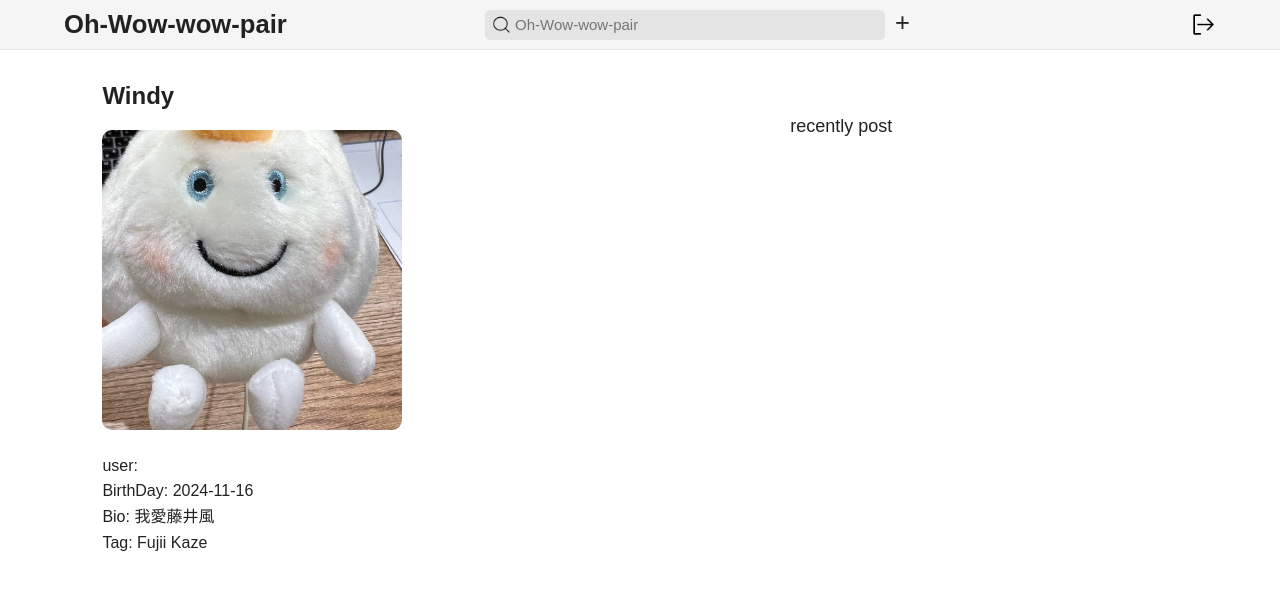
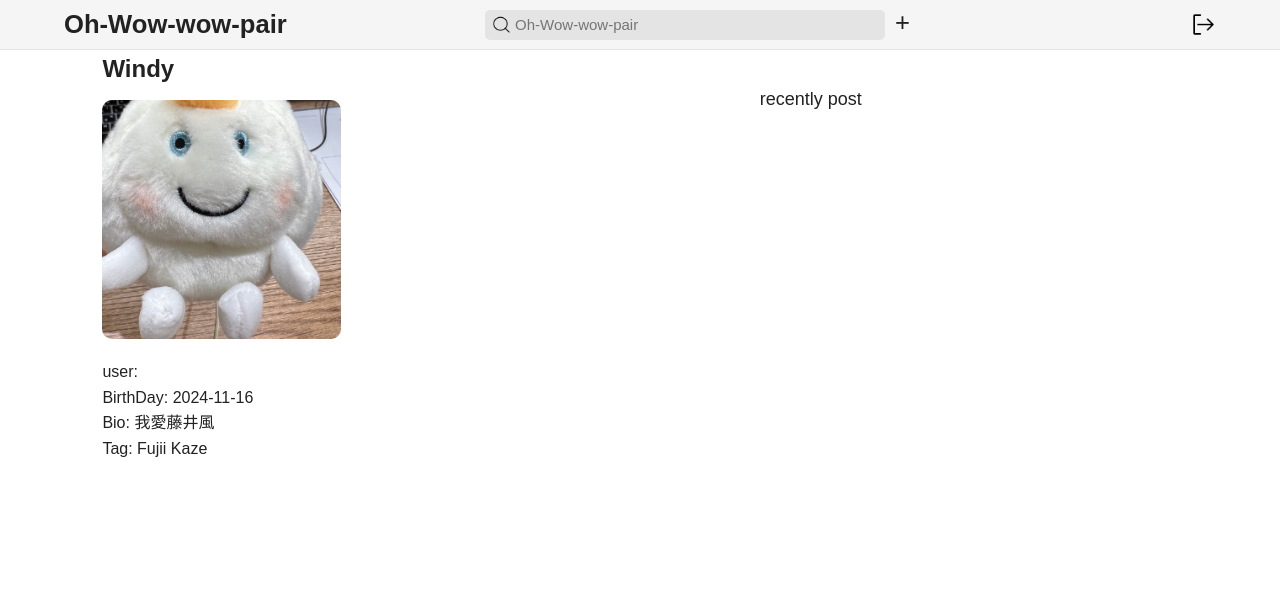
Before and after one commit to EnLiao/Oh_Wow_wow_pair, a React (Vite) app in the folder client/: page /doll_page in a window 1280 px wide. Shown: the top 590 px of the page. Built offline with nearby package versions, Linux system fonts and the light colour scheme.

Commit message:
update rwd of doll_page

```diff
--- a/client/src/pages/doll_page.jsx
+++ b/client/src/pages/doll_page.jsx
@@ -16,7 +16,7 @@ export default function DollPage() {
           display: 'flex',
           alignItems: 'flex-start',
           paddingLeft:'8%',
-          paddingTop:'6%',
+          paddingTop:50,
         }}
       >
         <div>
@@ -25,12 +25,13 @@ export default function DollPage() {
             src={doll.photo}
             alt={doll.name}
             style={{
-              width:300,
-              height:300,
-              objectFit:'cover',
+              width: '100%',
+              maxWidth: '300px',
+              aspectRatio: '1 / 1',
+              overflow: 'hidden',
               borderRadius: 10,
-              marginBottom: '5%',
-              marginTop: '5%',
+              objectFit: 'cover',
+              margin: '5% auto',
             }}
           />
           <p>user: {doll.user_id}</p>
--- a/client/src/pages/main_page.jsx
+++ b/client/src/pages/main_page.jsx
@@ -90,7 +90,8 @@ export default function MainPage() {
             width: 70,
             height: 70,
             borderRadius: '50%',
-            objectFit: 'cover'
+            objectFit: 'cover',
+            cursor: 'pointer',
           }}
         />
         <p style={{ textAlign: 'center', fontSize: 12 }}>Good Morning, {doll.name}!</p>
```
Also changed, not shown: client/src/components/post.jsx (renamed from client/src/components/load_post.jsx).
